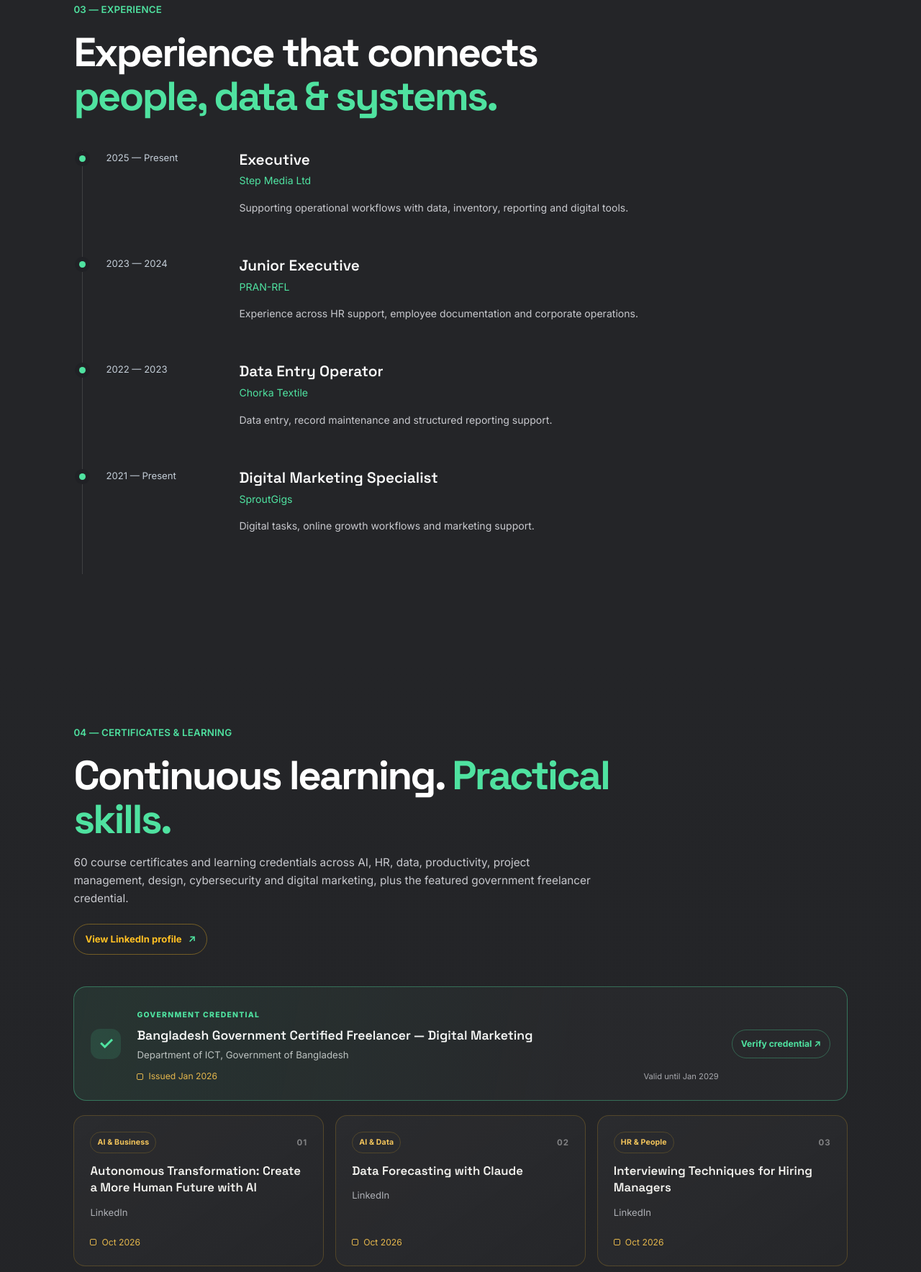
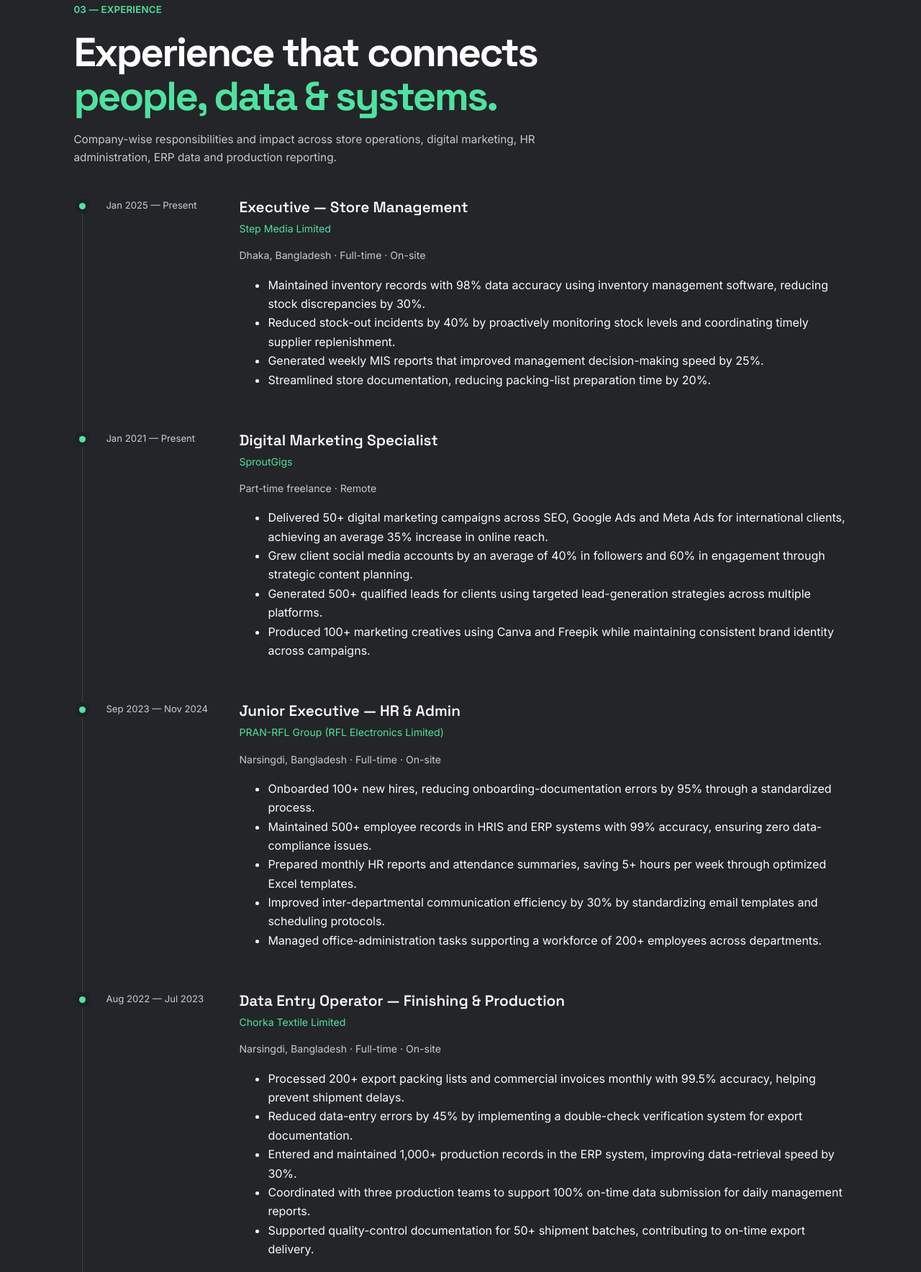
Before and after one commit to Ammar-Khandoker-BD/Amar-Personal-Website, a plain HTML site: page index.html in a window 1280 px wide. Shown: the part 2327-4095 px from the top of the page at 72% size. Drawn offline with Linux system fonts and the light colour scheme.

Commit message:
Add CV-based company-wise job responsibilities to experience section

```diff
--- a/index.html
+++ b/index.html
@@ -108,13 +108,84 @@
   </div>
 </section>
 
-<section id="experience" class="section">
-  <div class="section-head reveal"><p class="eyebrow">03 — EXPERIENCE</p><h2>Experience that connects <span>people, data & systems.</span></h2></div>
+<section id="experience" class="section experience">
+  <div class="section-head reveal">
+    <p class="eyebrow">03 — EXPERIENCE</p>
+    <h2>Experience that connects <span>people, data &amp; systems.</span></h2>
+    <p class="section-intro">Company-wise responsibilities and impact across store operations, digital marketing, HR administration, ERP data and production reporting.</p>
+  </div>
   <div class="timeline">
-    <article class="job reveal"><div class="year">2025 — Present</div><div><h3>Executive</h3><p class="company">Step Media Ltd</p><p>Supporting operational workflows with data, inventory, reporting and digital tools.</p></div></article>
-    <article class="job reveal"><div class="year">2023 — 2024</div><div><h3>Junior Executive</h3><p class="company">PRAN-RFL</p><p>Experience across HR support, employee documentation and corporate operations.</p></div></article>
-    <article class="job reveal"><div class="year">2022 — 2023</div><div><h3>Data Entry Operator</h3><p class="company">Chorka Textile</p><p>Data entry, record maintenance and structured reporting support.</p></div></article>
-    <article class="job reveal"><div class="year">2021 — Present</div><div><h3>Digital Marketing Specialist</h3><p class="company">SproutGigs</p><p>Digital tasks, online growth workflows and marketing support.</p></div></article>
+    <article class="job reveal">
+      <div class="year">Jan 2025 — Present</div>
+      <div class="job-content">
+        <h3>Executive — Store Management</h3>
+        <p class="company">Step Media Limited</p>
+        <p class="job-meta">Dhaka, Bangladesh · Full-time · On-site</p>
+        <ul class="job-responsibilities">
+          <li>Maintained inventory records with 98% data accuracy using inventory management software, reducing stock discrepancies by 30%.</li>
+          <li>Reduced stock-out incidents by 40% by proactively monitoring stock levels and coordinating timely supplier replenishment.</li>
+          <li>Generated weekly MIS reports that improved management decision-making speed by 25%.</li>
+          <li>Streamlined store documentation, reducing packing-list preparation time by 20%.</li>
+        </ul>
+      </div>
+    </article>
+    <article class="job reveal">
+      <div class="year">Jan 2021 — Present</div>
+      <div class="job-content">
+        <h3>Digital Marketing Specialist</h3>
+        <p class="company">SproutGigs</p>
+        <p class="job-meta">Part-time freelance · Remote</p>
+        <ul class="job-responsibilities">
+          <li>Delivered 50+ digital marketing campaigns across SEO, Google Ads and Meta Ads for international clients, achieving an average 35% increase in online reach.</li>
+          <li>Grew client social media accounts by an average of 40% in followers and 60% in engagement through strategic content planning.</li>
+          <li>Generated 500+ qualified leads for clients using targeted lead-generation strategies across multiple platforms.</li>
+          <li>Produced 100+ marketing creatives using Canva and Freepik while maintaining consistent brand identity across campaigns.</li>
+        </ul>
+      </div>
+    </article>
+    <article class="job reveal">
+      <div class="year">Sep 2023 — Nov 2024</div>
+      <div class="job-content">
+        <h3>Junior Executive — HR &amp; Admin</h3>
+        <p class="company">PRAN-RFL Group (RFL Electronics Limited)</p>
+        <p class="job-meta">Narsingdi, Bangladesh · Full-time · On-site</p>
+        <ul class="job-responsibilities">
+          <li>Onboarded 100+ new hires, reducing onboarding-documentation errors by 95% through a standardized process.</li>
+          <li>Maintained 500+ employee records in HRIS and ERP systems with 99% accuracy, ensuring zero data-compliance issues.</li>
+          <li>Prepared monthly HR reports and attendance summaries, saving 5+ hours per week through optimized Excel templates.</li>
+          <li>Improved inter-departmental communication efficiency by 30% by standardizing email templates and scheduling protocols.</li>
+          <li>Managed office-administration tasks supporting a workforce of 200+ employees across departments.</li>
+        </ul>
+      </div>
+    </article>
+    <article class="job reveal">
+      <div class="year">Aug 2022 — Jul 2023</div>
+      <div class="job-content">
+        <h3>Data Entry Operator — Finishing &amp; Production</h3>
+        <p class="company">Chorka Textile Limited</p>
+        <p class="job-meta">Narsingdi, Bangladesh · Full-time · On-site</p>
+        <ul class="job-responsibilities">
+          <li>Processed 200+ export packing lists and commercial invoices monthly with 99.5% accuracy, helping prevent shipment delays.</li>
+          <li>Reduced data-entry errors by 45% by implementing a double-check verification system for export documentation.</li>
+          <li>Entered and maintained 1,000+ production records in the ERP system, improving data-retrieval speed by 30%.</li>
+          <li>Coordinated with three production teams to support 100% on-time data submission for daily management reports.</li>
+          <li>Supported quality-control documentation for 50+ shipment batches, contributing to on-time export delivery.</li>
+        </ul>
+      </div>
+    </article>
+    <article class="job reveal">
+      <div class="year">Apr 2021 — Jun 2022</div>
+      <div class="job-content">
+        <h3>Computer Operator — Finishing &amp; Production</h3>
+        <p class="company">Mahdeen Group</p>
+        <p class="job-meta">Mymensingh, Bangladesh · Full-time · On-site</p>
+        <ul class="job-responsibilities">
+          <li>Managed data entry for 150+ daily production records with 98% accuracy, supporting garment-finishing operations.</li>
+          <li>Reduced report-generation time by 25% by creating reusable Excel templates for daily management summaries.</li>
+          <li>Digitized and organized 1,000+ physical production files into a structured digital database, improving access time by 50%.</li>
+        </ul>
+      </div>
+    </article>
   </div>
 </section>
 
```
